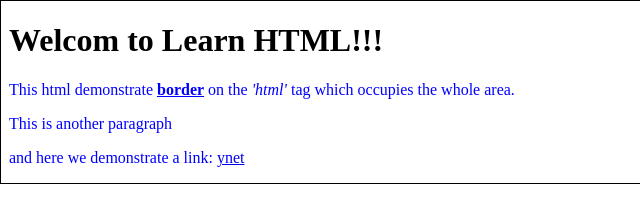
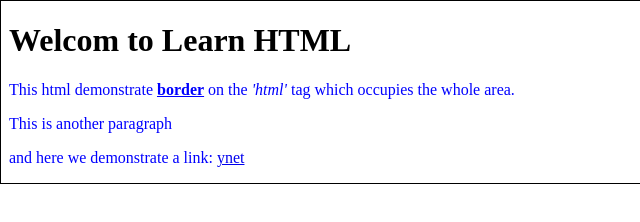
Before and after one commit to eranyser/HTML, a plain HTML site: page index.html in a window 1280 px wide. Shown: the full height of the page, 0-640 px from the left. Drawn offline with Linux system fonts and the light colour scheme.

Commit message:
Another test change

```diff
--- a/index.html
+++ b/index.html
@@ -9,7 +9,7 @@
 </head>
 
 <body>
-	<h1>Welcom to Learn HTML!!!</h1>
+	<h1>Welcom to Learn HTML</h1>
     <p>This html demonstrate <u><strong>border</strong></u> on the <i>'html'</i> tag which occupies the whole area.</p>
     <p>This is another paragraph</p>
     <p>and here we demonstrate a link: <a href="https://www.ynet.co.il">ynet</a></p>
```
